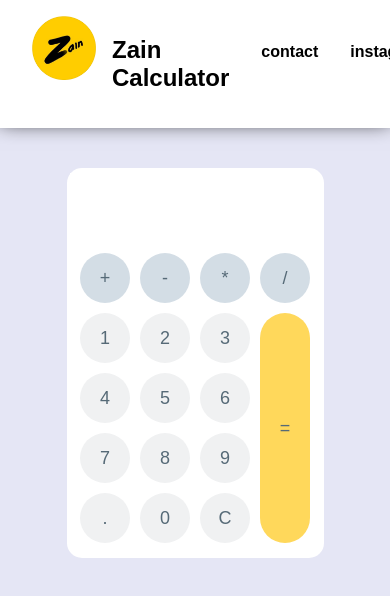
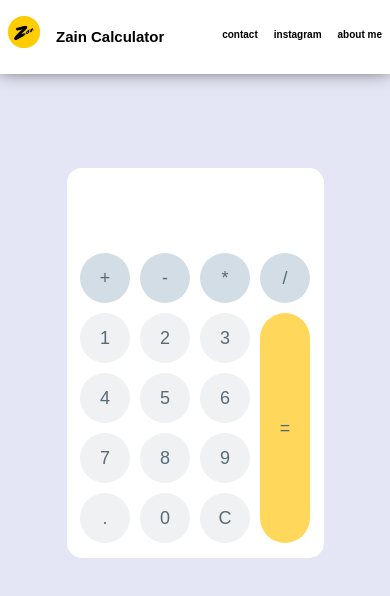
Before and after one commit to aufazain/calculator, a plain HTML site: page index.html in a window 390 px wide. Drawn offline with Linux system fonts and the light colour scheme.

Commit message:
Update styles.css

```diff
--- a/styles.css
+++ b/styles.css
@@ -57,6 +57,25 @@ body {
     transition: linear 0.2s;
 }
 
+@media (max-width: 600px) {
+    .navbar{
+        font-size: x-small;
+        padding-left: 0.5rem;
+        padding-right: 0.5rem;
+    }
+    .navbarNav a{
+        font-size: x-small;
+        margin-left: 1rem;
+    }
+    .icon img{
+        height: 2rem;
+    }
+    .icon h3{
+        font-size: xx-small;
+    }
+}
+
+
 /* mulai ke calculator */
 
 .calculator{
```
